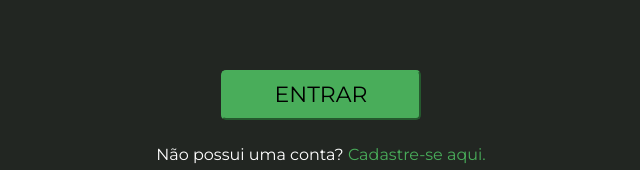
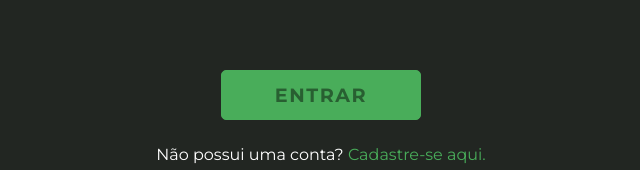
Before and after one commit to grupo-bala/financi-web-front-end, a Vue app: page /financi-web-front-end/login in a window 1280 px wide. Shown: the part 543-713 px from the top of the page, without its empty margins (319-959 px from the left). Built offline with nearby package versions, Linux system fonts and the light colour scheme.

Commit message:
style: add button text correct style

```diff
--- a/src/components/EntrarButton.vue
+++ b/src/components/EntrarButton.vue
@@ -12,16 +12,19 @@ defineProps({
 </template>
 
 <style scoped lang="scss">
+@import "../colors.scss";
 
-@import "../colors.scss";
   button{
     width: 200.35px;
     height: 50px;
+    border: 1px solid $financi-green;
     border-radius: 5px;
     background-color: $financi-green;
-    border-color: $financi-green;
-    font-size: 22px;
+    color: $text-button-color;
+    font-weight: bold;
+    font-size: larger;
+    text-align: center;
+    letter-spacing: 0.08em;
     cursor: pointer;
   }
-
 </style>
```
